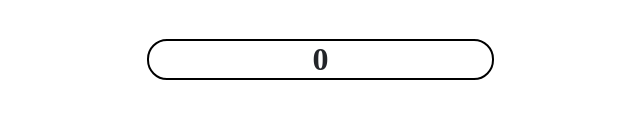
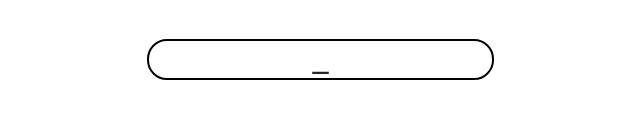
Before and after one commit to lucas-Panda/Conversor.github.io, a plain HTML site: page index.html in a window 1280 px wide. Shown: the part 334-452 px from the top of the page, 319-959 px from the left. Drawn offline with Linux system fonts and the light colour scheme.

Commit message:
Update index.html

```diff
--- a/index.html
+++ b/index.html
@@ -44,7 +44,7 @@
             </form>
         </div>
         <div class="result-area">
-            <h1 id="result">0</h1>
+            <h1 id="result">_</h1>
         </div>
     </div>
 
```
